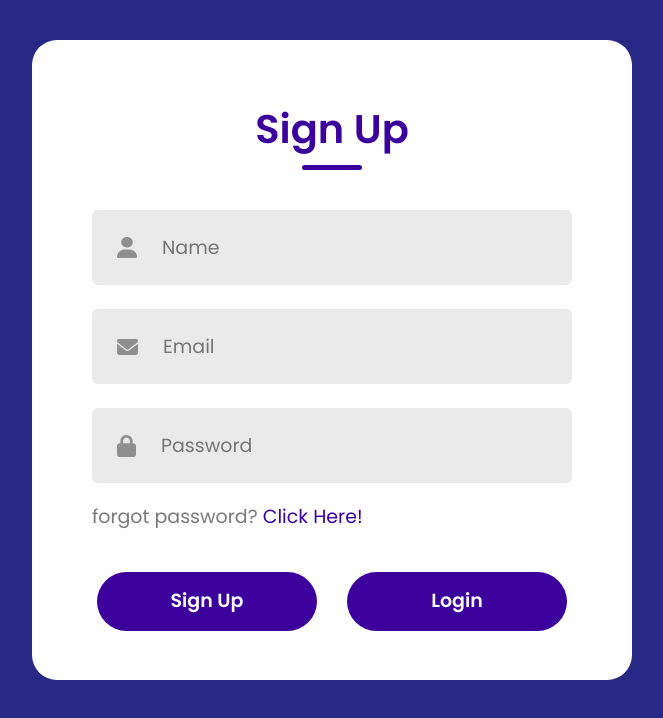
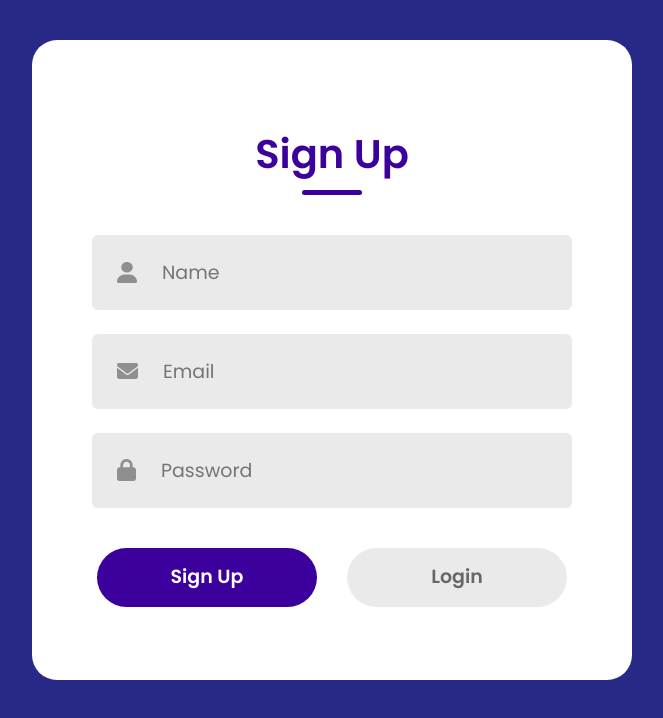
Before and after one commit to Bilal-coder78/React-mini-projects, a React (Vite) app: page / in a window 1280 px wide. Shown: the top 718 px of the page, without its empty margins (308-971 px from the left). Built offline with nearby package versions, Linux system fonts and the light colour scheme.

Commit message:
form completed

```diff
--- a/src/components/Form/Form.css
+++ b/src/components/Form/Form.css
@@ -39,7 +39,7 @@ span{
     margin: 40px auto;
 }
 
-.buttons button{
+.buttons .submit{
     display: flex;
     align-items: center;
     justify-content: center;
@@ -55,6 +55,10 @@ span{
     font-weight: 600;
 }
 
+.buttons .submit.gray{
+    background: #EAEAEA;
+    color: #676767;
+}
 .contanier{
     min-height: 80vh;
     background: #fff;
--- a/src/components/Form/Form.jsx
+++ b/src/components/Form/Form.jsx
@@ -1,36 +1,39 @@
-import React from 'react'
+import React, { useState } from 'react'
 import "./Form.css"
 import Person_icon from "../../assets/person.png"
 import email_icon from "../../assets/email.png"
 import password_icon from "../../assets/password.png"
 
 function Form() {
+    const [action,setAction] = useState("Sign Up");
     return (
         <div className='d-flex align-items-center justify-content-center flex-column contanier'>
-            <div class="Full-form rounded-3">
-                <div class="header d-flex flex-column gap-1 w-100 my-3 align-items-center">
-                    <h2 className='fs-1 fw-semibold'>Sign Up</h2>
-                    <div class="underline"></div>
+            <div className="Full-form rounded-3">
+                <div className="header d-flex flex-column gap-1 w-100 my-3 align-items-center">
+                    <h2 className='fs-1 fw-semibold'>{action}</h2>
+                    <div className="underline"></div>
                 </div>
                 <form action="" className='d-flex flex-column'>
-                    <div class="inputs mt-4 d-flex flex-column gap-4">
-                        <div class="input">
+                    <div className="inputs mt-4 d-flex flex-column gap-4">
+                        {action==="Login"?<div></div>:
+                        <div className="input">
                             <img src={Person_icon} alt="" />
                             <input type="text" name="" id="" placeholder='Name' />
-                        </div>
-                        <div class="input">
+                        </div>}
+                        <div className="input">
                             <img src={email_icon} alt="" />
                             <input type="email" name="" id="" placeholder='Email' />
                         </div>
-                        <div class="input">
+                        <div className="input">
                             <img src={password_icon} alt="" />
                             <input type="password" name="" id="" placeholder='Password' />
                         </div>
                     </div>
-                    <div class="forgot-password">forgot password? <span>Click Here!</span></div>
-                    <div class="buttons">
-                        <button>Sign Up</button>
-                        <button>Login</button>
+                    {action==="Sign Up"?<div></div>:
+                    <div className="forgot-password">forgot password? <span>Click Here!</span></div>}
+                    <div className="buttons">
+                        <button type='button' className={action==="Login"?"submit gray":"submit"} onClick={()=>{setAction("Sign Up")}}>Sign Up</button>
+                        <button type='button' className={action==="Sign Up"?"submit gray":"submit"} onClick={()=>{setAction("Login")}}>Login</button>
                     </div>
                 </form>
             </div>
```
